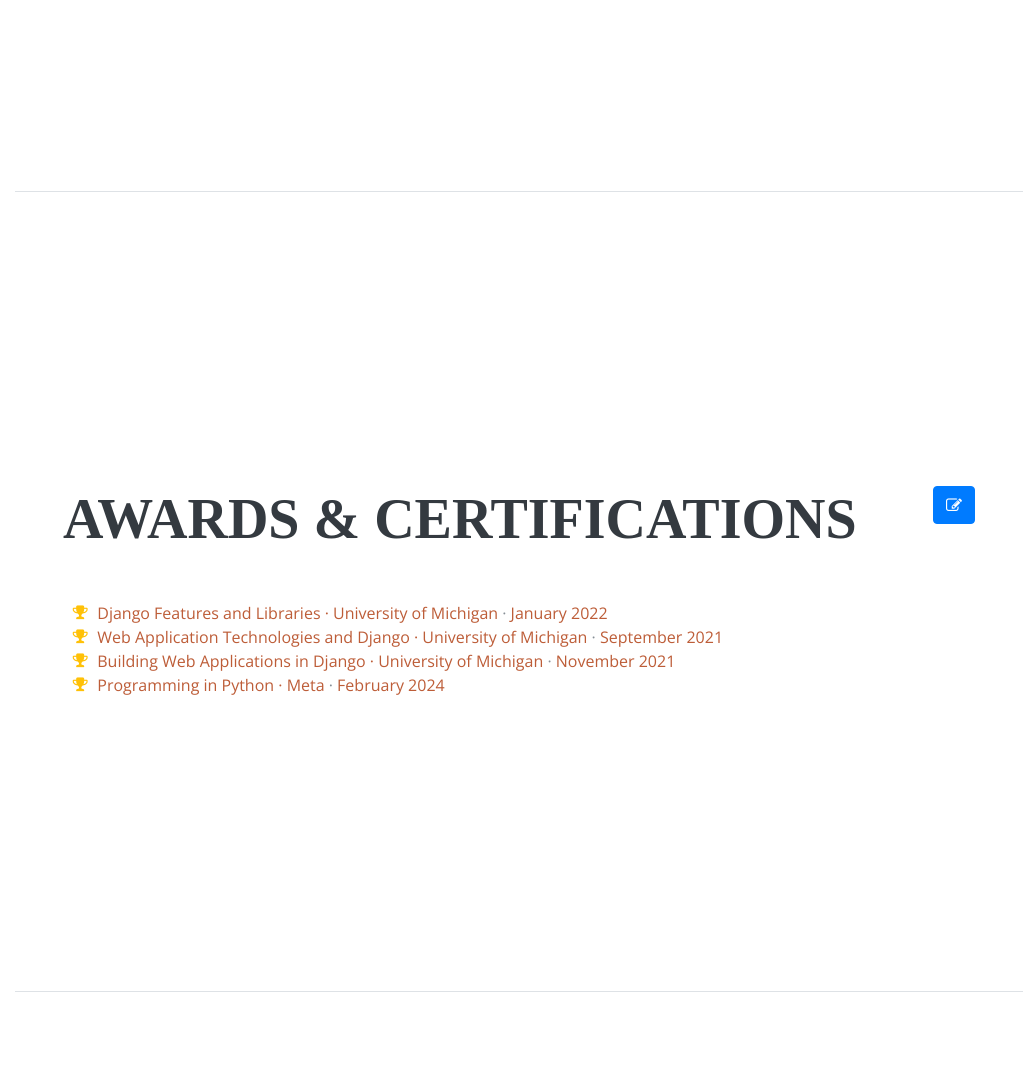
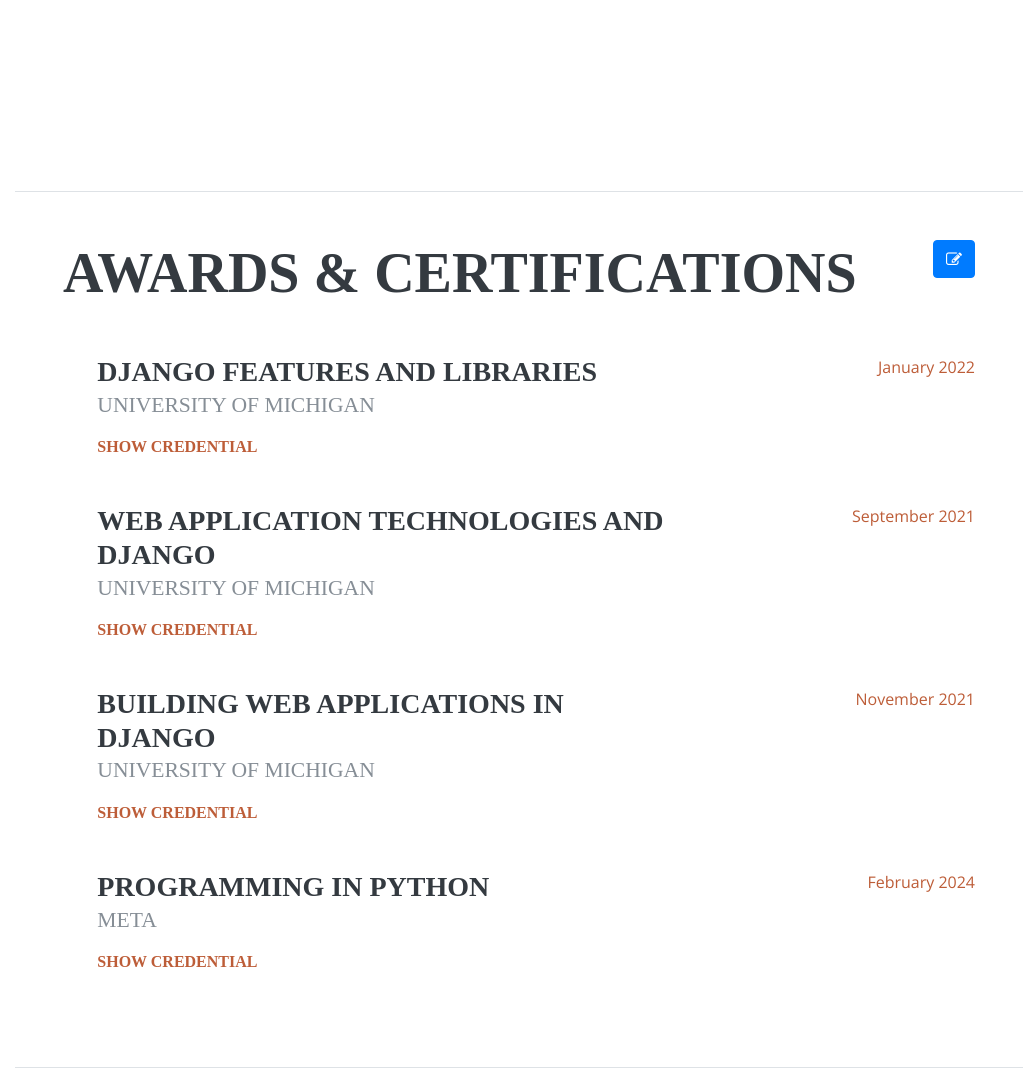
Before and after one commit to msaeiid/MyPortfolio, a Django app: page / in a window 1280 px wide. Shown: the part 4356-5424 px from the top of the page, without its empty margins (257-1280 px from the left). Before the commit the page ends 5348 px from the top, so only its background shows below. Run offline with Django 5.2, Linux system fonts and the light colour scheme; a user stored in the database is signed in; data comes from the database, SQL or seed files in the repository; some libraries are stand-ins or nearby versions; some web fonts are replaced.

Commit message:
Some improvement

```diff
--- a/templates/Portfolio/_certificate.html
+++ b/templates/Portfolio/_certificate.html
@@ -13,18 +13,22 @@
         <h2 class="mb-5">Awards &amp; Certifications</h2>
         <ul class="fa-ul mb-0">
             {% for object in portfolio.certificate_set.all %}
-                <li>
+                <div class="resume-item d-flex flex-column flex-md-row mb-5">
+                    <div class="resume-content mr-auto">
+                        <h3 class="mb-0">{{ object.name }}</h3>
+                        <div class="subheading mb-3">{{ object.issuing_organization }}</div>
+                        <h6 class="mb-0"><a class="" href="{{ object.credential_url }}">Show credential</a></h6>
+                    </div>
+                    <div class="resume-date text-md-right">
+                        <span class="text-primary">{{ object.issue_month }} {{ object.issue_year }}
+                            {% if object.issue_month and object.issue_year and object.expiration_month and object.expiration_year %}
+                                - {{ object.expiration_month }} {{ object.expiration_year }}
+                            {% endif %}</span>
+                    </div>
                     {% if is_update_page %}
                         {% include 'Portfolio/_update_modal.html' %}
                     {% endif %}
-                    <i class="fa-li fa fa-trophy text-warning"></i>
-                    <a href="{{ object.credential_url }}">{{ object.name }} · {{ object.issuing_organization }}</a> ·
-                    <span class="text-primary">{{ object.issue_month }} {{ object.issue_year }}
-                        {% if object.issue_month and object.issue_year and object.expiration_month and object.expiration_year %}
-                            - {{ object.expiration_month }} {{ object.expiration_year }}
-                        {% endif %}
-                        </span>
-                </li>
+                </div>
             {% endfor %}
         </ul>
     </div>
```
